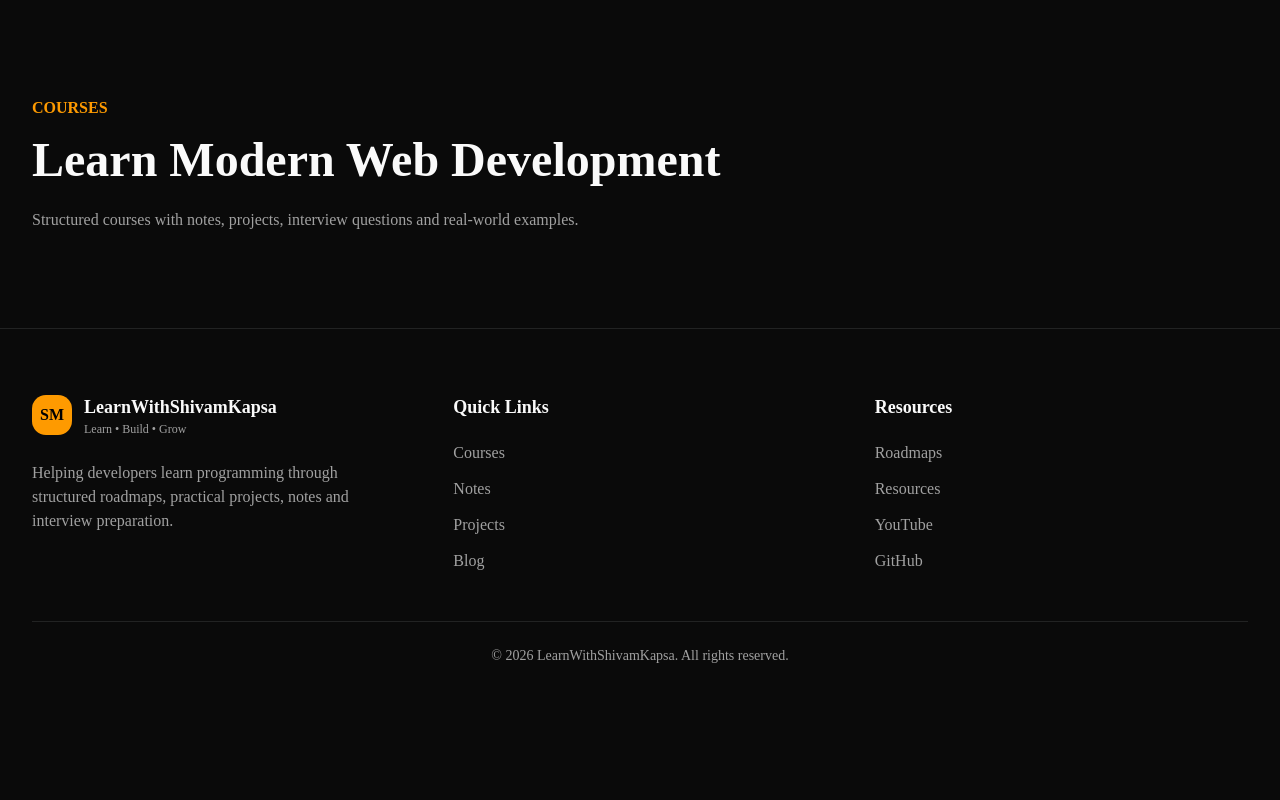
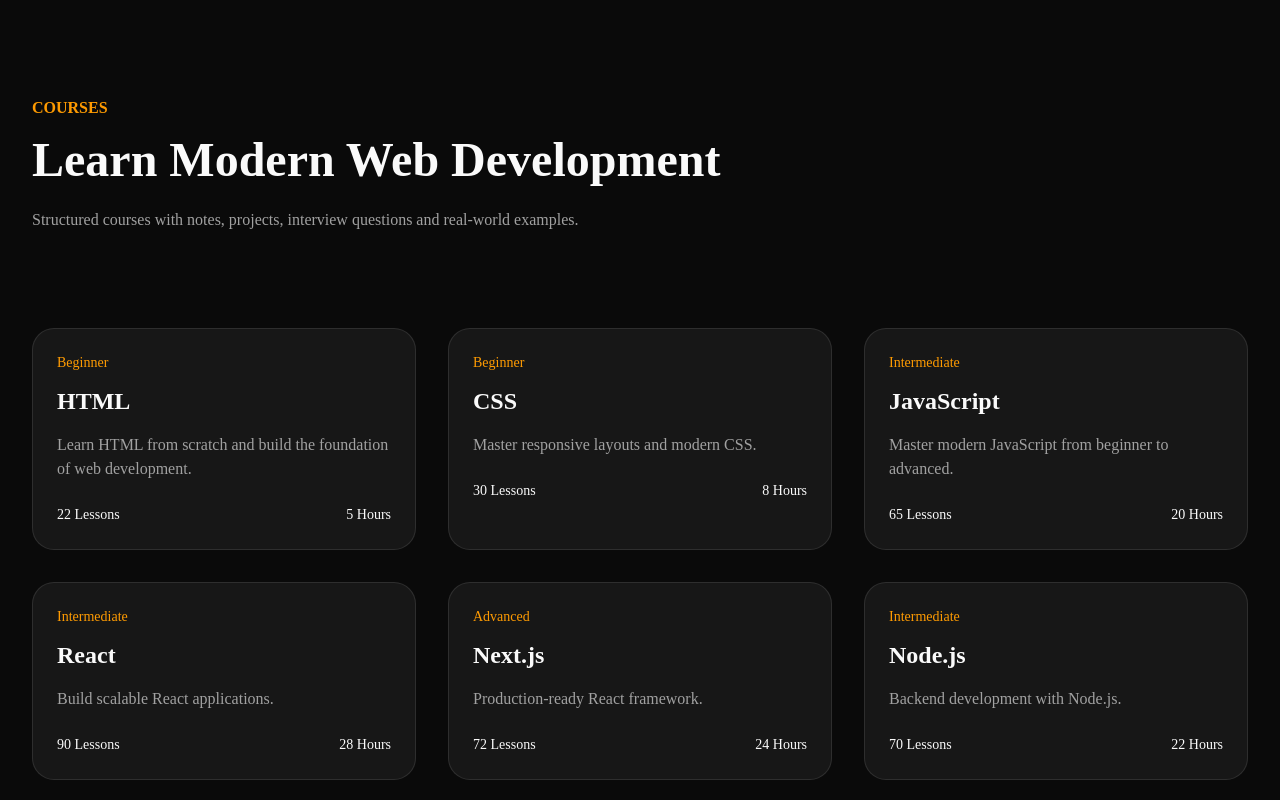
Before and after one commit to shivamkapsa/learnwithshivamkapsa, a Next.js app: page /courses in a window 1280 px wide. Shown: the top 800 px of the page. Built offline with nearby package versions, Linux system fonts and the light colour scheme.

Commit message:
feat(courses): add reusable course grid and cards

```diff
--- a/src/app/courses/page.tsx
+++ b/src/app/courses/page.tsx
@@ -1,11 +1,12 @@
 import { CoursesHero } from "@/features/courses/components/CoursesHero";
+import { CourseGrid } from "@/features/courses/components/CourseGrid";
 
 export default function CoursesPage() {
   return (
     <main>
-
       <CoursesHero />
 
+      <CourseGrid />
     </main>
   );
 }
--- a/src/content/courses/index.ts
+++ b/src/content/courses/index.ts
@@ -1,3 +1,22 @@
 export * from "./html";
+export * from "./css";
+export * from "./javascript";
+export * from "./react";
+export * from "./nextjs";
+export * from "./node";
 
-export * from "./css";
+import { htmlCourse } from "./html";
+import { cssCourse } from "./css";
+import { javascriptCourse } from "./javascript";
+import { reactCourse } from "./react";
+import { nextjsCourse } from "./nextjs";
+import { nodeCourse } from "./node";
+
+export const allCourses = [
+  htmlCourse,
+  cssCourse,
+  javascriptCourse,
+  reactCourse,
+  nextjsCourse,
+  nodeCourse,
+];
--- a/src/content/courses/javascript.ts
+++ b/src/content/courses/javascript.ts
@@ -0,0 +1,13 @@
+import { Course } from "@/features/courses/types/course";
+
+export const javascriptCourse: Course = {
+  id: 3,
+  slug: "javascript",
+  title: "JavaScript",
+  description: "Master modern JavaScript from beginner to advanced.",
+  level: "Intermediate",
+  duration: "20 Hours",
+  lessons: 65,
+  thumbnail: "/images/courses/javascript.png",
+  technologies: ["JavaScript"],
+};
--- a/src/content/courses/nextjs.ts
+++ b/src/content/courses/nextjs.ts
@@ -0,0 +1,13 @@
+import { Course } from "@/features/courses/types/course";
+
+export const nextjsCourse: Course = {
+  id: 5,
+  slug: "nextjs",
+  title: "Next.js",
+  description: "Production-ready React framework.",
+  level: "Advanced",
+  duration: "24 Hours",
+  lessons: 72,
+  thumbnail: "/images/courses/nextjs.png",
+  technologies: ["Next.js"],
+};
--- a/src/content/courses/node.ts
+++ b/src/content/courses/node.ts
@@ -0,0 +1,13 @@
+import { Course } from "@/features/courses/types/course";
+
+export const nodeCourse: Course = {
+  id: 6,
+  slug: "nodejs",
+  title: "Node.js",
+  description: "Backend development with Node.js.",
+  level: "Intermediate",
+  duration: "22 Hours",
+  lessons: 70,
+  thumbnail: "/images/courses/node.png",
+  technologies: ["Node.js"],
+};
--- a/src/content/courses/react.ts
+++ b/src/content/courses/react.ts
@@ -0,0 +1,13 @@
+import { Course } from "@/features/courses/types/course";
+
+export const reactCourse: Course = {
+  id: 4,
+  slug: "react",
+  title: "React",
+  description: "Build scalable React applications.",
+  level: "Intermediate",
+  duration: "28 Hours",
+  lessons: 90,
+  thumbnail: "/images/courses/react.png",
+  technologies: ["React"],
+};
--- a/src/features/courses/components/CourseCard/CourseCard.tsx
+++ b/src/features/courses/components/CourseCard/CourseCard.tsx
@@ -0,0 +1,33 @@
+import Link from "next/link";
+import { Course } from "@/features/courses/types/course";
+
+type Props = {
+  course: Course;
+};
+
+export function CourseCard({ course }: Props) {
+  return (
+    <Link
+      href={`/courses/${course.slug}`}
+      className="rounded-3xl border border-border bg-card p-6 transition hover:border-amber-500"
+    >
+      <p className="text-sm text-amber-500">
+        {course.level}
+      </p>
+
+      <h3 className="mt-3 text-2xl font-bold">
+        {course.title}
+      </h3>
+
+      <p className="mt-4 text-muted-foreground">
+        {course.description}
+      </p>
+
+      <div className="mt-6 flex justify-between text-sm">
+        <span>{course.lessons} Lessons</span>
+
+        <span>{course.duration}</span>
+      </div>
+    </Link>
+  );
+}
--- a/src/features/courses/components/CourseCard/index.ts
+++ b/src/features/courses/components/CourseCard/index.ts
@@ -0,0 +1 @@
+export * from "./CourseCard";
--- a/src/features/courses/components/CourseGrid/CourseGrid.tsx
+++ b/src/features/courses/components/CourseGrid/CourseGrid.tsx
@@ -0,0 +1,20 @@
+import { allCourses } from "@/content/courses";
+import { Container } from "@/components/shared/Container";
+import { CourseCard } from "../CourseCard";
+
+export function CourseGrid() {
+  return (
+    <section className="pb-24">
+      <Container>
+        <div className="grid gap-8 md:grid-cols-2 lg:grid-cols-3">
+          {allCourses.map((course) => (
+            <CourseCard
+              key={course.id}
+              course={course}
+            />
+          ))}
+        </div>
+      </Container>
+    </section>
+  );
+}
--- a/src/features/courses/components/CourseGrid/index.ts
+++ b/src/features/courses/components/CourseGrid/index.ts
@@ -0,0 +1 @@
+export * from "./CourseGrid";
```
